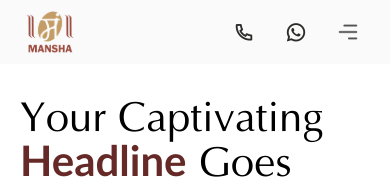
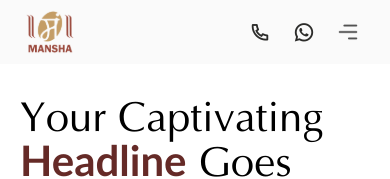
Before and after one commit to ritzdevelopers/mansha_new, a Next.js app in the folder frontend/: page / in a window 390 px wide. Shown: the top 179 px of the page. Built offline with nearby package versions, Linux system fonts and the light colour scheme.

Commit message:
remove the gap

```diff
--- a/frontend/app/component/Home/Nav.jsx
+++ b/frontend/app/component/Home/Nav.jsx
@@ -82,7 +82,7 @@
             />
           </Link>
 
-          <div className="flex shrink-0 items-center gap-2 sm:gap-3">
+          <div className="flex shrink-0 items-center gap-0 sm:gap-3">
             <a href={PHONE} className={iconBtn} aria-label="Call us">
               <i className="ri-phone-line text-[22px] leading-none" aria-hidden />
             </a>
```
